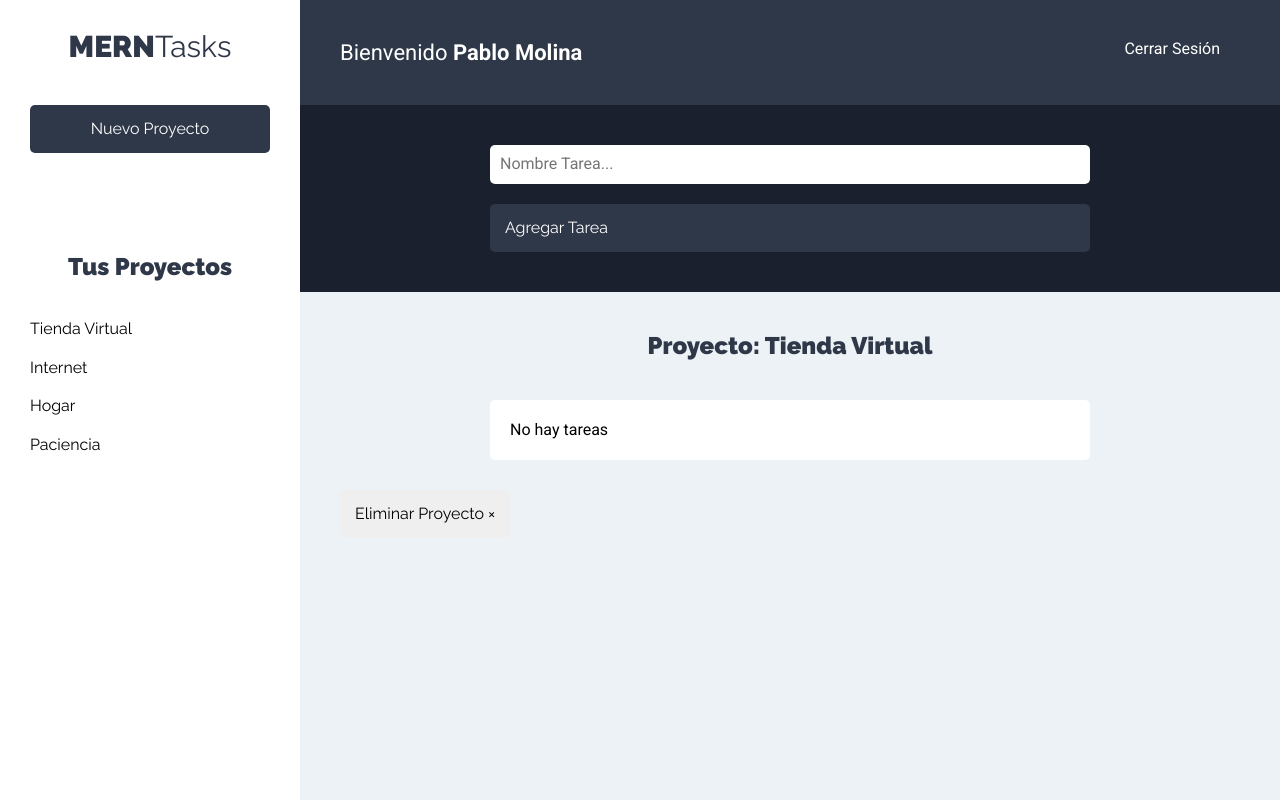
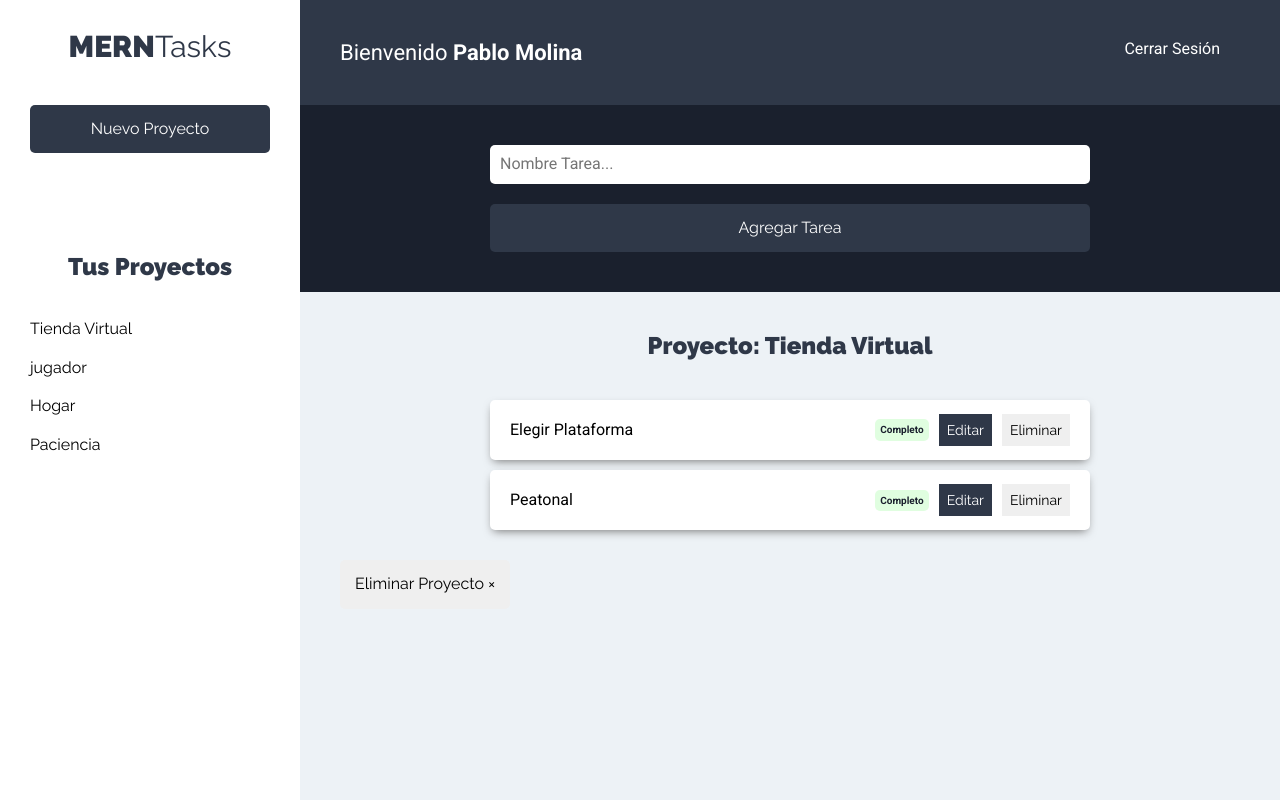
Before and after one commit to dalvinxo/merns_Taks_clientec, a React (Create React App) app: page /project in a window 1280 px wide. Both pictures are taken after a click on the button "Tienda Virtual". Built offline with nearby package versions, Linux system fonts and the light colour scheme.

Commit message:
front end terminado

```diff
--- a/package.json
+++ b/package.json
@@ -10,6 +10,7 @@
     "react-dom": "^17.0.2",
     "react-router-dom": "^5.2.0",
     "react-scripts": "4.0.3",
+    "react-transition-group": "^4.4.1",
     "uuid": "^8.3.2",
     "web-vitals": "^1.1.2"
   },
--- a/src/components/proyectos/ListadoProyecto.js
+++ b/src/components/proyectos/ListadoProyecto.js
@@ -1,9 +1,10 @@
 import React, { useContext, useEffect } from "react";
+import { CSSTransition, TransitionGroup } from "react-transition-group";
+
 import Proyecto from "./Proyecto";
 import ProyectoContext from "../../context/proyectos/ProyectoContext";
 
 const ListadoProyecto = () => {
-
   const proyectoContext = useContext(ProyectoContext);
   const { proyectos, obtenerProyectos } = proyectoContext;
 
@@ -12,14 +13,17 @@
     obtenerProyectos();
   }, []);
 
-
   if (proyectos.length === 0) return <p>No hay proyectos, ¡Agregar uno!</p>;
 
   return (
     <ul className="listado-proyectos">
-      {proyectos.map((proyecto) => (
-        <Proyecto key={proyecto.id} proyecto={proyecto} />
-      ))}
+      <TransitionGroup>
+        {proyectos.map((proyecto) => (
+          <CSSTransition key={proyecto.id} timeout={200} className="proyecto">
+            <Proyecto proyecto={proyecto} />
+          </CSSTransition>
+        ))}
+      </TransitionGroup>
     </ul>
   );
 };
--- a/src/components/proyectos/Proyecto.js
+++ b/src/components/proyectos/Proyecto.js
@@ -1,15 +1,28 @@
 import React, { useContext } from "react";
 import ProyectoContext from "../../context/proyectos/ProyectoContext";
+import TareasContext from "../../context/tareas/TareasContext";
 
 const Proyecto = ({ proyecto }) => {
   //obtener state formulario
   const proyectosContext = useContext(ProyectoContext);
   const { seleccionarProyecto } = proyectosContext;
 
+  const  tareaContext = useContext(TareasContext);
+  const { seleccionarTareaProyecto } = tareaContext;
+
+  // funciones para agregar el proyecto actual
+  const selectProject = id =>{
+    seleccionarProyecto(id);
+    seleccionarTareaProyecto(id);
+
+  }
+
+
+
   return (
     <li>
       <button
-        onClick={() => seleccionarProyecto(proyecto.id)}
+        onClick={() => selectProject(proyecto.id)}
         type="button"
         className="btn btn-blank"
       >
--- a/src/components/tareas/FormTarea.js
+++ b/src/components/tareas/FormTarea.js
@@ -1,31 +1,104 @@
-import React, { useContext } from "react";
+import React, { useContext, useState, useEffect } from "react";
 import ProyectoContext from "../../context/proyectos/ProyectoContext";
+import TareasContext from "../../context/tareas/TareasContext";
 
 const FormTarea = () => {
   const proyectoContext = useContext(ProyectoContext);
   const { proyectoActual } = proyectoContext;
 
+  const tareasContext = useContext(TareasContext);
+  const {
+    errorTarea,
+    tareaSeleccionada,
+    seleccionarTareaProyecto,
+    agregarTarea,
+    validarTarea,
+    actualizarTarea,
+    limpiarTareaSeleccionada
+  } = tareasContext;
+
+  const [tarea, setTarea] = useState({
+    nombre: "",
+  });
+
+  useEffect(() => {
+
+    if (tareaSeleccionada === null) {
+      setTarea({
+        nombre: "",
+      });
+    } else {
+      setTarea(tareaSeleccionada);
+    }
+  }, [tareaSeleccionada]);
+
   if (!proyectoActual) return null;
+
+  const { nombre } = tarea;
+
+  const handlerChange = (e) => {
+    setTarea({
+      ...tarea,
+      [e.target.name]: e.target.value,
+    });
+  };
+
+  const submitTarea = (e) => {
+    e.preventDefault();
+
+    //validar
+    if (nombre.trim() === "") {
+      validarTarea();
+      return;
+    }
+
+    //agregar la nueva tarea al state de tareas
+    // identificacion de edicion de tarea
+    if (tareaSeleccionada === null){
+      tarea.proyectoId = proyectoActual[0].id;
+      tarea.estado = false;
+      agregarTarea(tarea);
+    }else{
+      // actualizando tarea existente
+      actualizarTarea(tarea);
+      limpiarTareaSeleccionada();
+    }
+
+
+    //obtener tareas y filtrarlas
+    seleccionarTareaProyecto(proyectoActual[0].id);
+
+    //reiniciar el form
+    setTarea({
+      nombre: "",
+    });
+  };
 
   return (
     <div className="formulario">
-      <form>
+      <form onSubmit={submitTarea}>
         <div className="contenedor-input">
           <input
             type="text"
             className="input-text"
             placeholder="Nombre Tarea..."
             name="nombre"
+            onChange={handlerChange}
+            value={nombre}
           />
         </div>
         <div className="contenedor-input">
           <input
-            type="text"
+            type="submit"
             className="btn btn-primario btn-submit btn-block"
-            value="Agregar Tarea"
+            value={tareaSeleccionada ? "Editar Tarea" : "Agregar Tarea"}
           />
         </div>
       </form>
+
+      {errorTarea ? (
+        <p className="mensaje error">El nombre de la tarea es obligatorio</p>
+      ) : null}
     </div>
   );
 };
--- a/src/components/tareas/ListadoTarea.js
+++ b/src/components/tareas/ListadoTarea.js
@@ -1,17 +1,21 @@
 import React, { Fragment, useContext } from "react";
+import { CSSTransition, TransitionGroup } from "react-transition-group";
+
 import Tarea from "../tareas/Tarea";
 import ProyectoContext from "../../context/proyectos/ProyectoContext";
+import TareasContext from "../../context/tareas/TareasContext";
 
 const ListadoTarea = () => {
   const proyectoContext = useContext(ProyectoContext);
   const { proyectoActual, eliminarProyecto } = proyectoContext;
 
+  const tareaContext = useContext(TareasContext);
+  const { tareasProyectos } = tareaContext;
+
   // si no hay proyectos seleccionado
   if (!proyectoActual) return <h2>Seleccione un proyecto</h2>;
 
   const { id, nombre } = proyectoActual[0];
-
-  const tareasProyectos = [];
 
   const eliminarProyectoClick = () => {
     eliminarProyecto(id);
@@ -27,9 +31,17 @@
             <p>No hay tareas</p>
           </li>
         ) : (
-          tareasProyectos.map((tarea) => (
-            <Tarea key={tarea.nombre} tarea={tarea} />
-          ))
+          <TransitionGroup>
+            {tareasProyectos.map((tarea) => (
+              <CSSTransition
+                key={tarea.id}
+                timeout={200}
+                classNames="tarea"
+              >
+                <Tarea tarea={tarea} />
+              </CSSTransition>
+            ))}
+          </TransitionGroup>
         )}
       </ul>
 
--- a/src/components/tareas/Tarea.js
+++ b/src/components/tareas/Tarea.js
@@ -1,16 +1,40 @@
-import React from "react";
+import React, { useContext } from "react";
+import ProyectoContext from "../../context/proyectos/ProyectoContext";
+import TareasContext from "../../context/tareas/TareasContext";
 
 const Tarea = ({ tarea }) => {
+  const proyectoContext = useContext(ProyectoContext);
+  const { proyectoActual } = proyectoContext;
+
+  const tareaContext = useContext(TareasContext);
+  const { seleccionarTareaProyecto, eliminarTarea, estadoTarea, guardarTarea } = tareaContext;
+
+  const [proyectostareas] = proyectoActual;
+
+  const eliminarTareaFn = (id) => {
+    eliminarTarea(id);
+    seleccionarTareaProyecto(proyectostareas.id);
+  };
+
+  const cambiarEstado = (tarea) => {
+    tarea.estado = !tarea.estado;
+    estadoTarea(tarea);
+  };
+
+  const editTareaSelect = tarea =>{
+    guardarTarea(tarea);
+  }
+
   return (
     <li className="tarea sombra">
       <p>{tarea.nombre}</p>
-      <div className="estadp">
+      <div className="estado">
         {tarea.estado ? (
-          <button type="button" className="completo">
+          <button type="button" className="completo" onClick={()=>cambiarEstado(tarea)}>
             Completo
           </button>
         ) : (
-          <button type="button" className="incompleto">
+          <button type="button" className="incompleto" onClick={()=>cambiarEstado(tarea)}>
             Incompleto
           </button>
         )}
@@ -20,12 +44,17 @@
         <button
         type="button"
         className="btn btn-primario"
-          >Editar</button>
+        onClick={()=> editTareaSelect(tarea)}>
+          Editar
+        </button>
 
         <button
           type="button"
           className="btn btn-secondario"
-          >Eliminar</button>
+          onClick={() => eliminarTareaFn(tarea.id)}
+        >
+          Eliminar
+        </button>
       </div>
     </li>
   );
--- a/src/context/proyectos/ProyectoState.js
+++ b/src/context/proyectos/ProyectoState.js
@@ -16,7 +16,7 @@
 
   const proyectosOBJ = [
     { id: 1, nombre: "Tienda Virtual" },
-    { id: 2, nombre: "Internet" },
+    { id: 2, nombre: "jugador" },
     { id: 3, nombre: "Hogar" },
     { id: 4, nombre: "Paciencia" },
   ];
--- a/src/context/tareas/TareasReducer.js
+++ b/src/context/tareas/TareasReducer.js
@@ -1,12 +1,65 @@
-
+import {
+  TAREA_PROYECTOS,
+  AGREGAR_TAREA,
+  VALIDAR_TAREA,
+  ELIMINAR_TAREA,
+  ESTADO_TAREA,
+  ACTUAL_TAREA,
+  ACTUALIZAR_TAREA,
+  LIMPIAR_TAREA,
+} from "../../types";
 
 export default (state, action) => {
+  switch (action.type) {
+    case TAREA_PROYECTOS:
+      return {
+        ...state,
+        tareasProyectos: state.tareas.filter(
+          (tarea) => tarea.proyectoId === action.payload
+        ),
+      };
 
-    switch(action.type){
+    case AGREGAR_TAREA:
+      return {
+        ...state,
+        tareas: [action.payload, ...state.tareas],
+        errorTarea: false,
+      };
 
-        default:
-            return state
+    case VALIDAR_TAREA:
+      return {
+        ...state,
+        errorTarea: true,
+      };
 
-    }
+    case ELIMINAR_TAREA:
+      return {
+        ...state,
+        tareas: state.tareas.filter((tarea) => tarea.id !== action.payload),
+      };
 
-}
+    case ACTUALIZAR_TAREA:
+    case ESTADO_TAREA:
+      return {
+        ...state,
+        tareas: state.tareas.map((tarea) =>
+          tarea.id === action.payload.id ? action.payload : tarea
+        ),
+      };
+
+    case ACTUAL_TAREA:
+      return {
+        ...state,
+        tareaSeleccionada: action.payload,
+      };
+
+    case LIMPIAR_TAREA:
+      return {
+        ...state,
+        tareaSeleccionada: null,
+      };
+
+    default:
+      return state;
+  }
+};
--- a/src/context/tareas/TareasState.js
+++ b/src/context/tareas/TareasState.js
@@ -1,34 +1,115 @@
-import React, {useReducer} from 'react';
-import TareasContext from './TareasContext';
-import TareasReducer from './TareasReducer';
+import React, { useReducer } from "react";
+import * as uuid from "uuid";
 
+import TareasContext from "./TareasContext";
+import TareasReducer from "./TareasReducer";
 
-const TareasState = props => {
+import {
+  TAREA_PROYECTOS,
+  AGREGAR_TAREA,
+  VALIDAR_TAREA,
+  ELIMINAR_TAREA,
+  ESTADO_TAREA,
+  ACTUAL_TAREA,
+  ACTUALIZAR_TAREA,
+  LIMPIAR_TAREA
+} from "../../types";
 
+const TareasState = (props) => {
   const stateInicial = {
-        tareas : [
-            { nombre: "Elegir Plataforma", estado: true, proyectoId: 1},
-            { nombre: "Elegir Colores", estado: true, proyectoId: 2},
-            { nombre: "Elegir Iterar", estado: false, proyectoId: 3 },
-            { nombre: "Seleccionar Desayuno", estado: false, proyectoId: 4 },
-            { nombre: "Peatonal", estado: true, proyectoId: 1},
-            { nombre: "Elegir Colores", estado: true, proyectoId: 2},
-            { nombre: "Imagen", estado: false, proyectoId: 2 },
-            { nombre: "Todo bien", estado: false, proyectoId: 3 },
-        ]
+    tareas: [
+      { id: 1, nombre: "Elegir Plataforma", estado: true, proyectoId: 1 },
+      { id: 2, nombre: "Elegir Colores", estado: true, proyectoId: 2 },
+      { id: 3, nombre: "Elegir Iterar", estado: false, proyectoId: 3 },
+      { id: 4, nombre: "Seleccionar Desayuno", estado: false, proyectoId: 4 },
+      { id: 5, nombre: "Peatonal", estado: true, proyectoId: 1 },
+      { id: 6, nombre: "Elegir Fuente", estado: true, proyectoId: 2 },
+      { id: 7, nombre: "Imagen", estado: false, proyectoId: 2 },
+      { id: 8, nombre: "Todo bien", estado: false, proyectoId: 3 },
+    ],
+    tareasProyectos: null,
+    errorTarea: false,
+    tareaSeleccionada: null
+  };
+
+  const [state, dispatch] = useReducer(TareasReducer, stateInicial);
+
+  const seleccionarTareaProyecto = (proyectoId) => {
+    dispatch({
+      type: TAREA_PROYECTOS,
+      payload: proyectoId,
+    });
+  };
+
+  const agregarTarea = (tareaobj) => {
+    tareaobj.id = uuid.v4();
+
+    dispatch({
+      type: AGREGAR_TAREA,
+      payload: tareaobj,
+    });
+  };
+
+  const validarTarea = () => {
+    dispatch({
+      type: VALIDAR_TAREA,
+    });
+  };
+
+  const eliminarTarea = (tareaId) => {
+    dispatch({
+      type: ELIMINAR_TAREA,
+      payload: tareaId
+    });
+  };
+
+  const estadoTarea = tarea =>{
+    dispatch({
+      type: ESTADO_TAREA,
+      payload: tarea
+    });
+  };
+
+  const guardarTarea = tarea =>{
+    dispatch({
+      type: ACTUAL_TAREA,
+      payload: tarea
+    })
   }
 
-    const [state, dispatch] = useReducer(TareasReducer, stateInicial)
+  const actualizarTarea = tarea =>{
+    dispatch({
+      type: ACTUALIZAR_TAREA,
+      payload: tarea
+    })
+  }
+
+  const limpiarTareaSeleccionada = () => {
+    dispatch({
+      type: LIMPIAR_TAREA,
+    });
+  };
 
   return (
     <TareasContext.Provider
       value={{
-                tareas: state.tareas
+        tareas: state.tareas,
+        errorTarea: state.errorTarea,
+        tareasProyectos: state.tareasProyectos,
+        tareaSeleccionada: state.tareaSeleccionada,
+        seleccionarTareaProyecto,
+        agregarTarea,
+        validarTarea,
+        eliminarTarea,
+        estadoTarea,
+        guardarTarea,
+        actualizarTarea,
+        limpiarTareaSeleccionada
       }}
     >
       {props.children}
     </TareasContext.Provider>
   );
-}
+};
 
 export default TareasState;
```
Also changed, not shown: src/types/index.js (+9 -0 lines), src/App.js (indentation only), 1 other file (tests, documents, lock files or other folders). Lines whose indentation alone changed are shown as unchanged.
